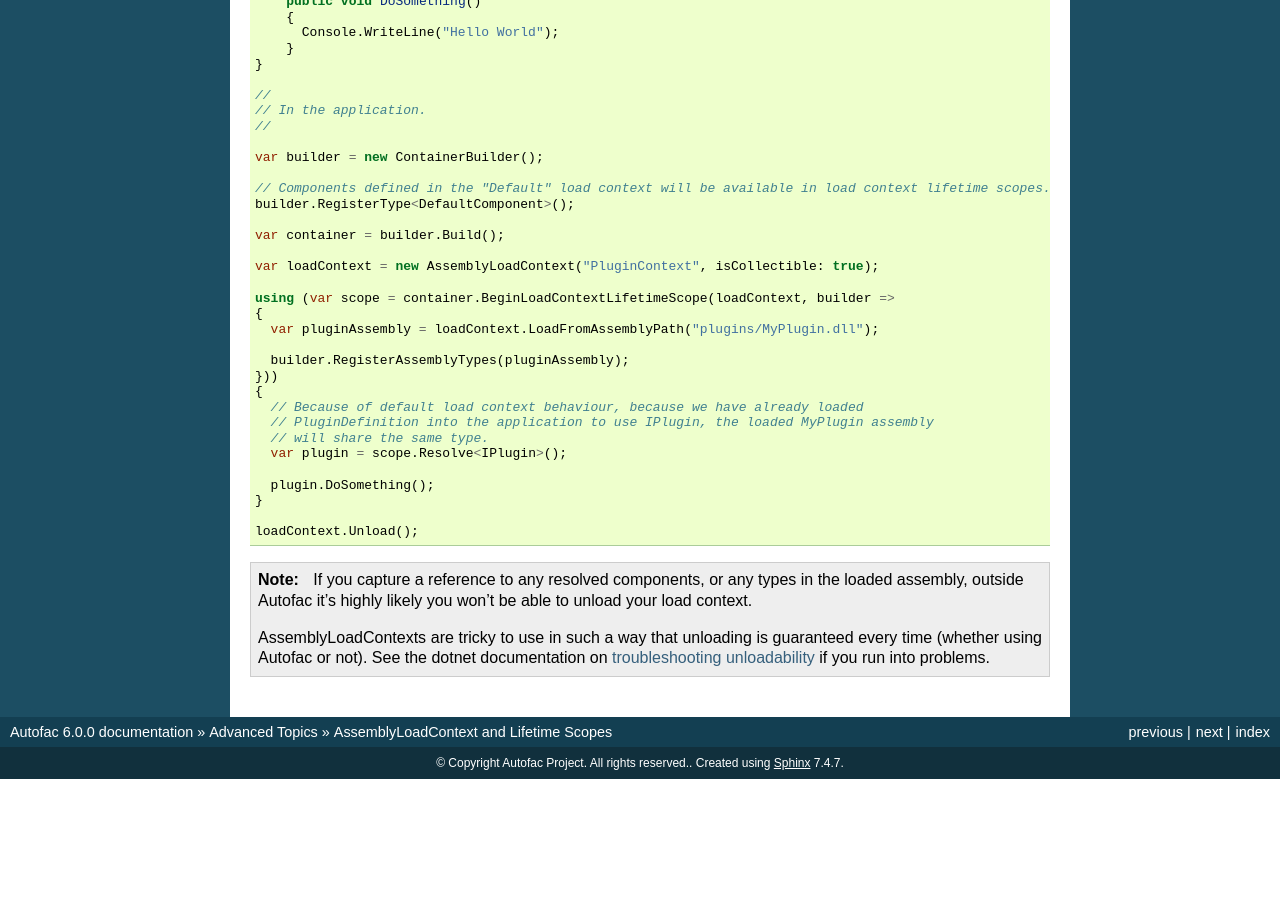
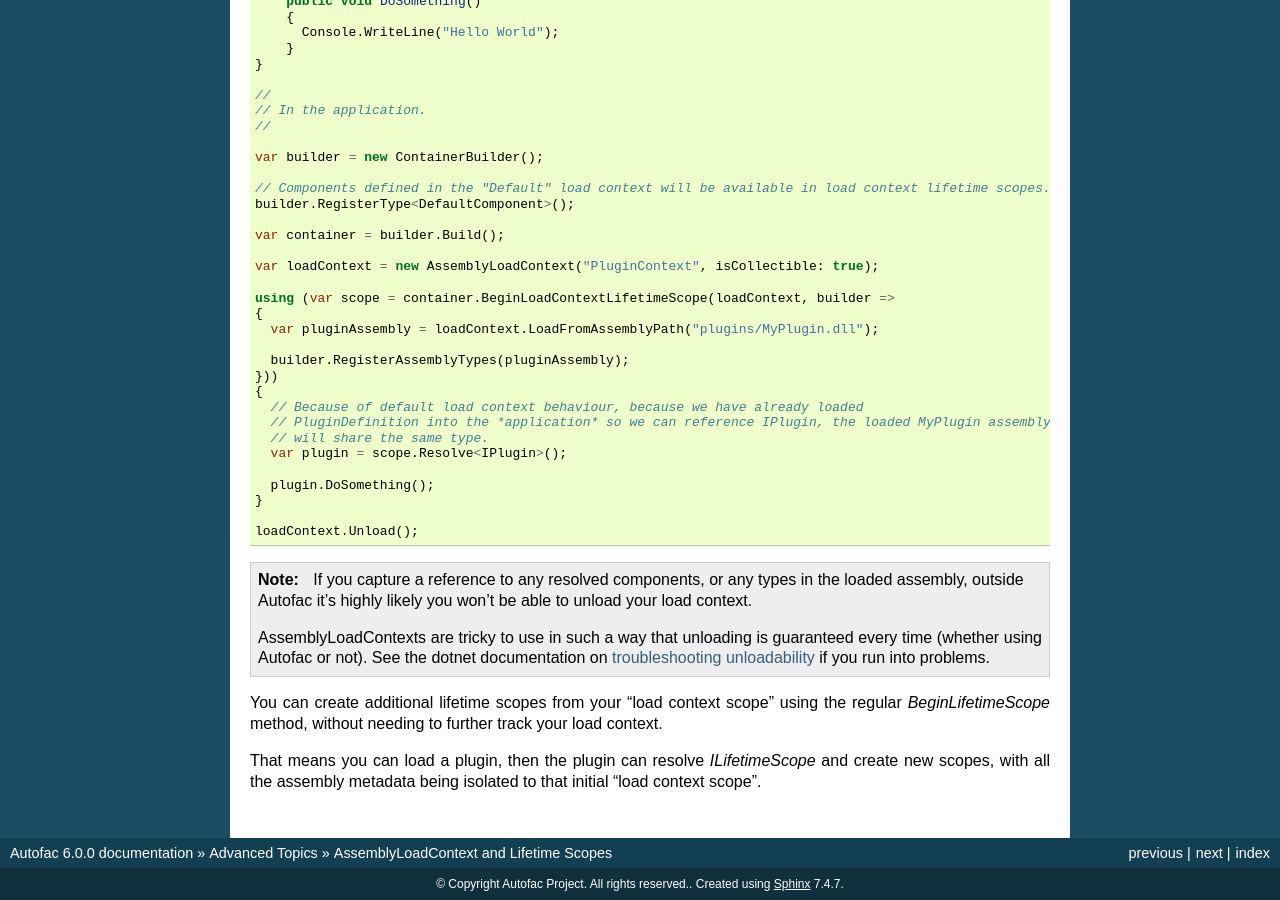
Before and after one commit to autofac/Documentation, a Sphinx documentation site: the page built from docs/advanced/scopes-loadcontexts.rst, in a window 1280 px wide and 900 px high, scrolled down 696 px. Built offline with Sphinx 7.4.7, drawn with Linux system fonts in a browser that asks for light colours; before the commit the page ends 1475 px from its top, so only the background shows below that.

Commit message:
Update load context docs

```diff
--- a/docs/advanced/scopes-loadcontexts.rst
+++ b/docs/advanced/scopes-loadcontexts.rst
@@ -55,7 +55,7 @@ You indicate that a lifetime scope is for an ``AssemblyLoadContext`` with the ne
     }))
     {
       // Because of default load context behaviour, because we have already loaded
-      // PluginDefinition into the application to use IPlugin, the loaded MyPlugin assembly
+      // PluginDefinition into the *application* so we can reference IPlugin, the loaded MyPlugin assembly
       // will share the same type.
       var plugin = scope.Resolve<IPlugin>();
 
@@ -69,3 +69,7 @@ You indicate that a lifetime scope is for an ``AssemblyLoadContext`` with the ne
   If you capture a reference to any resolved components, or any types in the loaded assembly, outside Autofac it's highly likely you won't be able to unload your load context.
 
   AssemblyLoadContexts are tricky to use in such a way that unloading is guaranteed every time (whether using Autofac or not). See the dotnet documentation on `troubleshooting unloadability <https://learn.microsoft.com/en-us/dotnet/standard/assembly/unloadability#troubleshoot-unloadability-issues>`_ if you run into problems.
+
+You can create additional lifetime scopes from your "load context scope" using the regular `BeginLifetimeScope` method, without needing to further track your load context.
+
+That means you can load a plugin, then the plugin can resolve `ILifetimeScope` and create new scopes, with all the assembly metadata being isolated to that initial "load context scope".
```
